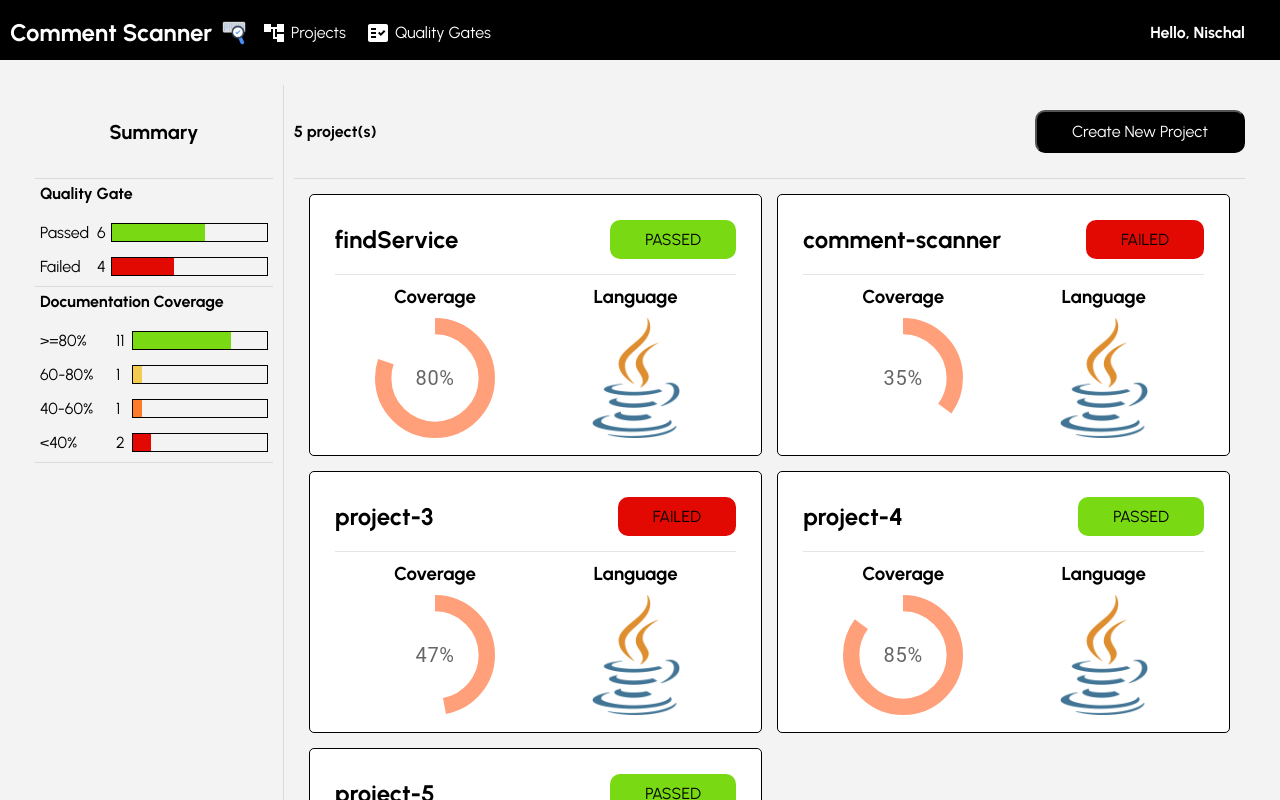
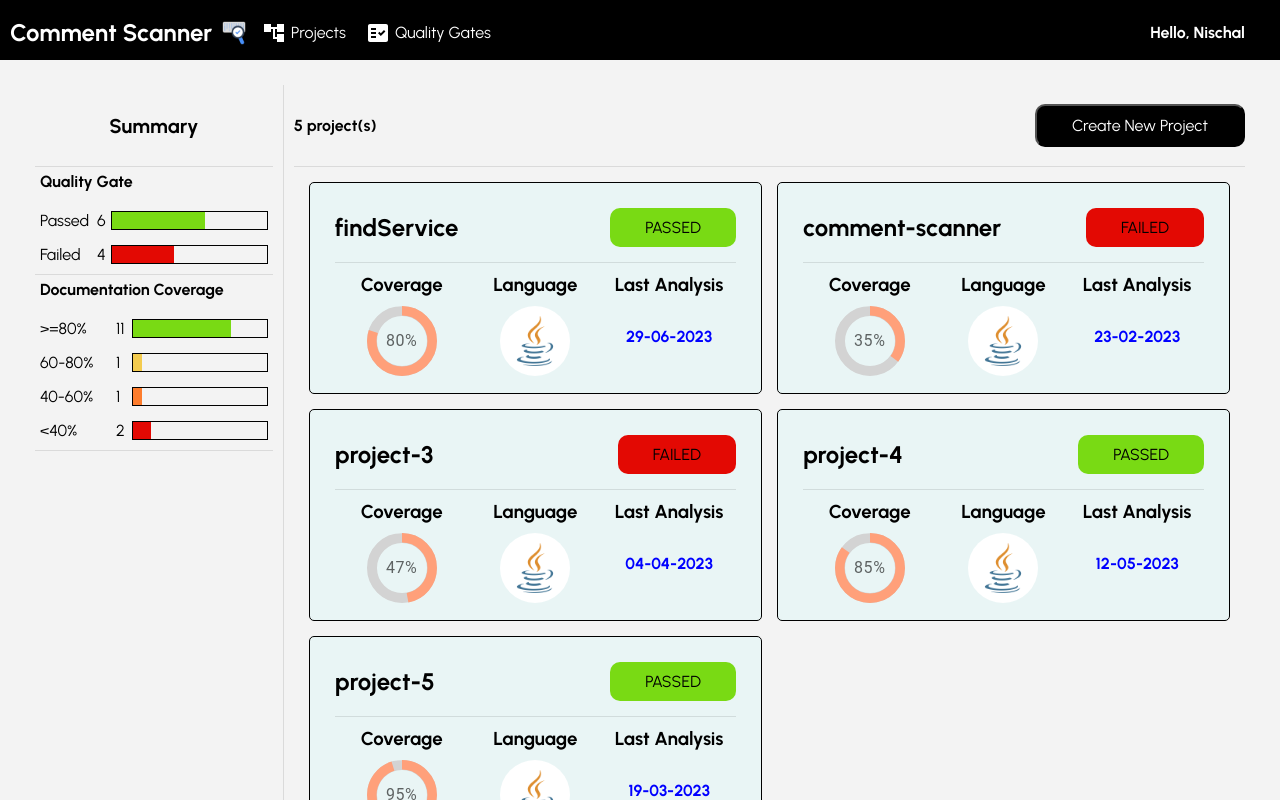
Before and after one commit to Nischal-S-Dwaral/comment-scanner-ui, a React (Create React App) app: page / in a window 1280 px wide. Shown: the top 800 px of the page. Built offline with nearby package versions, Linux system fonts and the light colour scheme.

Commit message:
Improving design of cards for Project Page

```diff
--- a/src/components/CircularPercentageWithLabel.jsx
+++ b/src/components/CircularPercentageWithLabel.jsx
@@ -5,11 +5,22 @@ const CircularPercentageWithLabel = ({ percentage }) => {
     return (
         <Box
             sx={{
-                width: '120px',
-                height: '120px',
+                width: '70px',
+                height: '70px',
                 position: 'relative',
             }}
         >
+            <Box
+                sx={{
+                    width: "100%",
+                    height: "100%",
+                    position: "absolute",
+                    clipPath: "polygon(0% 0%, 100% 0%, 100% 100%, 0% 100%)",
+                    border: `10px solid lightgrey`,
+                    borderRadius: "50%",
+                    boxSizing: "border-box",
+                }}
+            />
             <CircularProgress
                 variant="determinate"
                 value={percentage}
@@ -33,7 +44,7 @@ const CircularPercentageWithLabel = ({ percentage }) => {
                     variant="caption"
                     component="div"
                     color="text.secondary"
-                    fontSize={20}
+                    fontSize={16}
                 >
                     {`${Math.round(percentage)}%`}
                 </Typography>
--- /dev/null
+++ b/src/components/CoverageProjectSummaryCard.jsx
@@ -0,0 +1,124 @@
+import React from 'react';
+import styled from "styled-components";
+import {greenColorCode, redColorCode} from "../constants";
+import CircularPercentageWithLabel from "./CircularPercentageWithLabel";
+
+const Card = styled.div `
+  height: 160px;
+  background-color: #e9f5f5;
+  border-radius: 5px;
+  border: 0.5px solid black;
+  margin-bottom: 15px;
+  padding: 25px;
+  cursor: pointer;
+  transition: all 0.2s ease;
+
+  &:hover {
+    transform: scale(1.05);
+  }
+`;
+
+const Top = styled.div `
+  display: flex;
+  justify-content: space-between;
+  padding-bottom: 15px;
+  border-bottom: 1px solid rgba(0, 0, 0, 0.1);
+  align-items: center;
+`;
+
+const ProjectName = styled.h2 ``;
+
+const QualityGateStatus = styled.div `
+  color: black;
+  background-color: ${(props) => (props.qualityGatePass === 'PASSED' ? greenColorCode : redColorCode)};
+  padding: 10px 35px;
+  font-size: 16px;
+  border-radius: 10px;
+`;
+
+const Bottom = styled.div `
+  display: flex;
+`;
+
+const CoverageContainer = styled.div `
+  flex: 1;
+  margin: 10px;
+  display: flex;
+  flex-direction: column;
+  align-items: center;
+`;
+
+const Text = styled.h3 `
+  margin-bottom: 10px;
+`;
+
+const LanguageContainer = styled.div `
+  flex: 1;
+  margin: 10px;
+  display: flex;
+  flex-direction: column;
+  align-items: center;
+`;
+
+const LanguageIconContainer = styled.div `
+  height: 70px;
+  width: 70px;
+  border-radius: 50%;
+  background-color: white;
+  display: flex;
+  align-items: center;
+  justify-content: center;
+`;
+
+const LanguageIcon = styled.img `
+  width: 50px;
+  height: 50px;
+  z-index: 1;
+`;
+
+const LastAnalysisContainer = styled.div `
+  flex: 1;
+  margin: 10px;
+  display: flex;
+  flex-direction: column;
+  align-items: center;
+`;
+
+const LastAnalysisText = styled.h4 `
+  margin-bottom: 10px;
+  color: blue;
+  display: flex;
+  align-items: center;
+  height: 100%;
+`;
+
+const CoverageProjectSummaryCard = ({ element }) => {
+    return (
+        <Card key={element.id}>
+            <Top>
+                <ProjectName>{element.projectName}</ProjectName>
+                <QualityGateStatus qualityGatePass={element.qualityGatePass}>
+                    {element.qualityGatePass}
+                </QualityGateStatus>
+            </Top>
+            <Bottom>
+                <CoverageContainer>
+                    <Text>Coverage</Text>
+                    <CircularPercentageWithLabel percentage={element.coveragePercentage} />
+                </CoverageContainer>
+                <LanguageContainer>
+                    <Text>Language</Text>
+                    <LanguageIconContainer>
+                        <LanguageIcon src="/java.png" alt="Java" />
+                    </LanguageIconContainer>
+                </LanguageContainer>
+                <LastAnalysisContainer>
+                    <Text>Last Analysis</Text>
+                    <LastAnalysisText>{element.lastAnalysis}</LastAnalysisText>
+                </LastAnalysisContainer>
+            </Bottom>
+        </Card>
+    );
+};
+
+export default CoverageProjectSummaryCard;
--- a/src/components/Navbar.jsx
+++ b/src/components/Navbar.jsx
@@ -20,6 +20,7 @@ const Left = styled.div `
   flex: 2;
   display: flex;
   align-items: center;
+  cursor: pointer;
 `;
 
 const LogoText = styled.h2 `
@@ -151,6 +152,10 @@ const Navbar = () => {
     const navigate = useNavigate();
     const [openDropdown, setOpenDropdown] = useState(false);
 
+    const handleLogoClick = () => {
+        navigate('/', { replace: true })
+    }
+
     const handleProjectIconClick = () => {
         navigate('/projects', { replace: true });
     };
@@ -162,7 +167,7 @@ const Navbar = () => {
     return (
         <Container>
             <Wrapper>
-                <Left>
+                <Left onClick={handleLogoClick}>
                     <LogoText>Comment Scanner</LogoText>
                     <LogoImage src="/comment-scanner-icon-256.png" alt="Logo" />
                 </Left>
--- a/src/components/ProjectSummary.jsx
+++ b/src/components/ProjectSummary.jsx
@@ -1,7 +1,6 @@
 import React from 'react';
 import styled from "styled-components";
-import {greenColorCode, redColorCode} from "../constants";
-import CircularPercentageWithLabel from "./CircularPercentageWithLabel";
+import CoverageProjectSummaryCard from "./CoverageProjectSummaryCard";
 
 const Container = styled.div `
   display: flex;
@@ -16,68 +15,6 @@ const Left = styled.div `
 const Right = styled.div `
   flex: 1;
   padding: 15px 15px 15px 0;
-`;
-
-const Card = styled.div `
-  height: 210px;
-  background-color: white;
-  border-radius: 5px;
-  border: 0.5px solid black;
-  margin-bottom: 15px;
-  padding: 25px;
-  cursor: pointer;
-  transition: all 0.2s ease;
-
-  &:hover {
-    transform: scale(1.05);
-  }
-`;
-
-const Top = styled.div `
-  display: flex;
-  justify-content: space-between;
-  padding-bottom: 15px;
-  border-bottom: 1px solid rgba(0, 0, 0, 0.1);
-  align-items: center;
-`;
-
-const ProjectName = styled.h2 ``;
-
-const QualityGateStatus = styled.div `
-  color: black;
-  background-color: ${(props) => (props.qualityGatePass === 'PASSED' ? greenColorCode : redColorCode)};
-  padding: 10px 35px;
-  font-size: 16px;
-  border-radius: 10px;
-`;
-
-const Bottom = styled.div `
-  display: flex;
-`;
-
-const CoverageContainer = styled.div `
-  flex: 1;
-  margin: 10px;
-  display: flex;
-  flex-direction: column;
-  align-items: center;
-`;
-
-const Text = styled.h3 `
-  margin-bottom: 10px;
-`;
-
-const LanguageContainer = styled.div `
-  flex: 1;
-  margin: 10px;
-  display: flex;
-  flex-direction: column;
-  align-items: center;
-`;
-
-const LanguageIcon = styled.img `
-  width: 120px;
-  height: 120px;
 `;
 
 const ProjectSummary = ({ projects }) => {
@@ -97,46 +34,12 @@ const ProjectSummary = ({ projects }) => {
         <Container>
             <Left>
                 {projectColumn1Element.map((element) => (
-                    <Card key={element.id}>
-                        <Top>
-                            <ProjectName>{element.projectName}</ProjectName>
-                            <QualityGateStatus qualityGatePass={element.qualityGatePass}>
-                                {element.qualityGatePass}
-                            </QualityGateStatus>
-                        </Top>
-                        <Bottom>
-                            <CoverageContainer>
-                                <Text>Coverage</Text>
-                                <CircularPercentageWithLabel percentage={element.coveragePercentage} />
-                            </CoverageContainer>
-                            <LanguageContainer>
-                                <Text>Language</Text>
-                                <LanguageIcon src="/java.png" alt="Java" />
-                            </LanguageContainer>
-                        </Bottom>
-                    </Card>
+                   <CoverageProjectSummaryCard element={element}/>
                 ))}
             </Left>
             <Right>
                 {projectColumn2Element.map((element) => (
-                    <Card key={element.id}>
-                        <Top>
-                            <ProjectName>{element.projectName}</ProjectName>
-                            <QualityGateStatus qualityGatePass={element.qualityGatePass}>
-                                {element.qualityGatePass}
-                            </QualityGateStatus>
-                        </Top>
-                        <Bottom>
-                            <CoverageContainer>
-                                <Text>Coverage</Text>
-                                <CircularPercentageWithLabel percentage={element.coveragePercentage} />
-                            </CoverageContainer>
-                            <LanguageContainer>
-                                <Text>Language</Text>
-                                <LanguageIcon src="/java.png" alt="Java" />
-                            </LanguageContainer>
-                        </Bottom>
-                    </Card>
+                    <CoverageProjectSummaryCard element={element}/>
                 ))}
             </Right>
         </Container>
--- a/src/data.js
+++ b/src/data.js
@@ -4,34 +4,39 @@ export const projectsData = [
         projectName: "findService",
         qualityGatePass: "PASSED",
         coveragePercentage: 80,
-        language: "Java"
+        language: "Java",
+        lastAnalysis: "29-06-2023"
     },
     {
         id: 2,
         projectName: "comment-scanner",
         qualityGatePass: "FAILED",
         coveragePercentage: 35,
-        language: "Java"
+        language: "Java",
+        lastAnalysis: "23-02-2023"
     },
     {
         id: 3,
         projectName: "project-3",
         qualityGatePass: "FAILED",
         coveragePercentage: 47,
-        language: "Java"
+        language: "Java",
+        lastAnalysis: "04-04-2023"
     },
     {
         id: 4,
         projectName: "project-4",
         qualityGatePass: "PASSED",
         coveragePercentage: 85,
-        language: "Java"
+        language: "Java",
+        lastAnalysis: "12-05-2023"
     },
     {
         id: 5,
         projectName: "project-5",
         qualityGatePass: "PASSED",
         coveragePercentage: 95,
-        language: "Java"
+        language: "Java",
+        lastAnalysis: "19-03-2023"
     }
 ]
```
